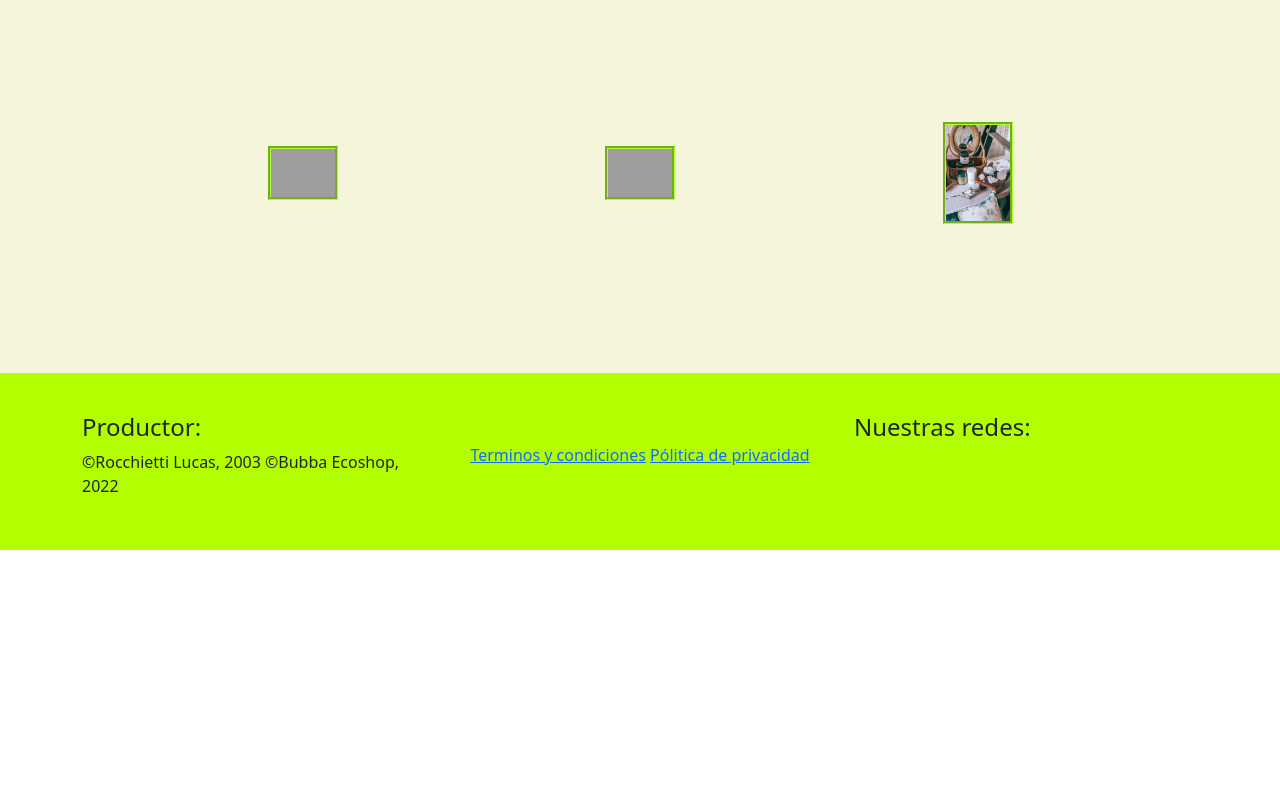
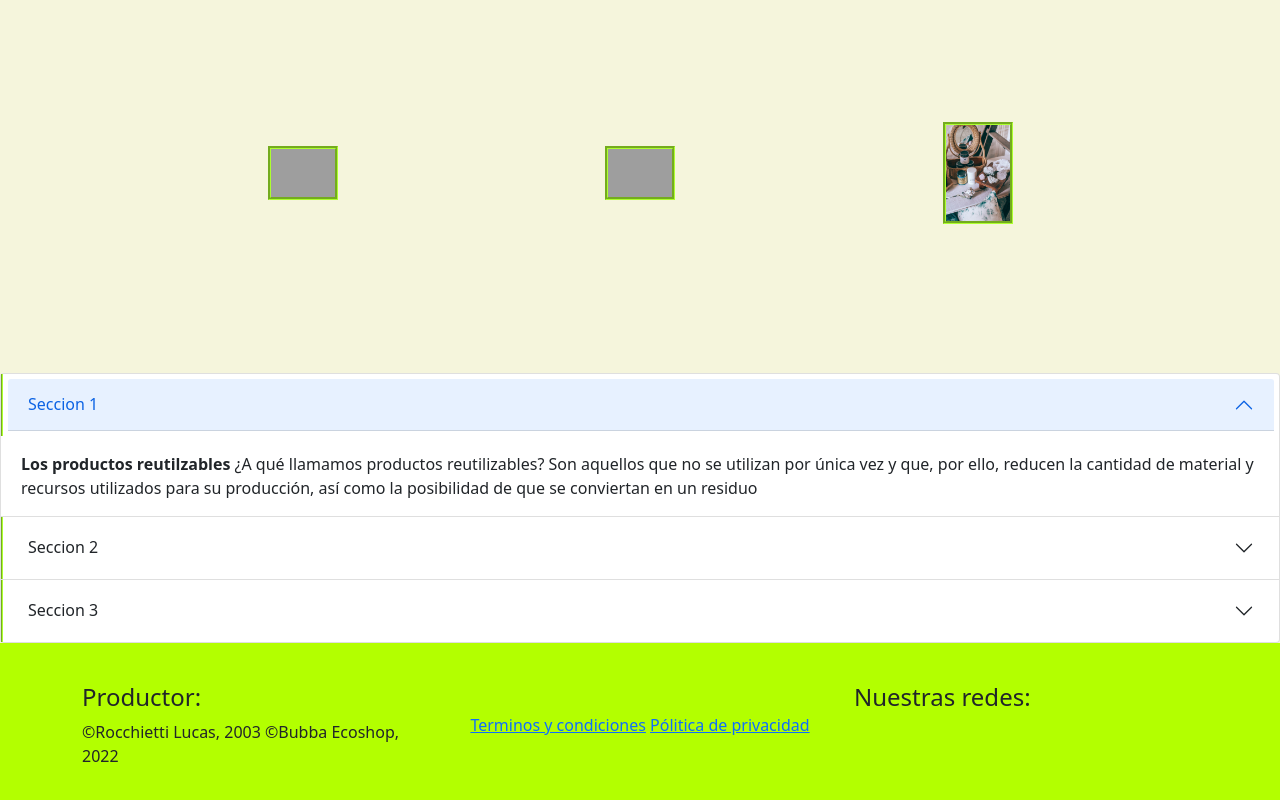
Before and after one commit to Rocchietti/Desafio6b, a plain HTML site: page pagues/galery.html in a window 1280 px wide. Shown: the part 1065-1865 px from the top of the page. Before the commit the page ends 1615 px from the top, so only its background shows below. Drawn offline with nearby package versions, Linux system fonts and the light colour scheme; grey boxes are pictures that could not be loaded.

Commit message:
componts

```diff
--- a/pagues/galery.html
+++ b/pagues/galery.html
@@ -79,6 +79,46 @@
                     <img class="images" src="../IMG/seccion 3 3 3.jpg" alt="">
                 </div>
             </section>
+            <section>
+              <div class="accordion" id="accordionExample">
+                <div class="accordion-item">
+                  <h2 class="accordion-header" id="headingOne">
+                    <button class="accordion-button" type="button" data-bs-toggle="collapse" data-bs-target="#collapseOne" aria-expanded="true" aria-controls="collapseOne">
+                      Seccion 1
+                    </button>
+                  </h2>
+                  <div id="collapseOne" class="accordion-collapse collapse show" aria-labelledby="headingOne" data-bs-parent="#accordionExample">
+                    <div class="accordion-body">
+                      <strong>Los productos reutilzables</strong> ¿A qué llamamos productos reutilizables? Son aquellos que no se utilizan por única vez y que, por ello, reducen la cantidad de material y recursos utilizados para su producción, así como la posibilidad de que se conviertan en un residuo
+                    </div>
+                  </div>
+                </div>
+                <div class="accordion-item">
+                  <h2 class="accordion-header" id="headingTwo">
+                    <button class="accordion-button collapsed" type="button" data-bs-toggle="collapse" data-bs-target="#collapseTwo" aria-expanded="false" aria-controls="collapseTwo">
+                      Seccion 2
+                    </button>
+                  </h2>
+                  <div id="collapseTwo" class="accordion-collapse collapse" aria-labelledby="headingTwo" data-bs-parent="#accordionExample">
+                    <div class="accordion-body">
+                      <strong>Energías renovables</strong> Se denomina “energías renovables” a aquellas fuentes energéticas basadas en la utilización del sol, el viento, el agua o la biomasa vegetal o animal -entre otras-. Se caracterizan por no utilizar combustibles fósiles –como sucede con las energías convencionales-, sino recursos capaces de renovarse ilimitadamente.
+                    </div>
+                  </div>
+                </div>
+                <div class="accordion-item">
+                  <h2 class="accordion-header" id="headingThree">
+                    <button class="accordion-button collapsed" type="button" data-bs-toggle="collapse" data-bs-target="#collapseThree" aria-expanded="false" aria-controls="collapseThree">
+                      Seccion 3
+                    </button>
+                  </h2>
+                  <div id="collapseThree" class="accordion-collapse collapse" aria-labelledby="headingThree" data-bs-parent="#accordionExample">
+                    <div class="accordion-body">
+                      <strong>Tecnología Ecológica</strong> Las tecnologías ecológicas reducen la contaminación, moderan el consumo de energía y otros recursos y, cada vez más, previenen la contaminación y los desechos por medio de la producción menos contaminante y el reciclado.
+                    </div>
+                  </div>
+                </div>
+              </div>
+            </section>
         </main>
         <footer style="padding: 40px; " >
             <div class="container">
```
Also changed, not shown: pagues/blog.html (+4 -4 lines).
